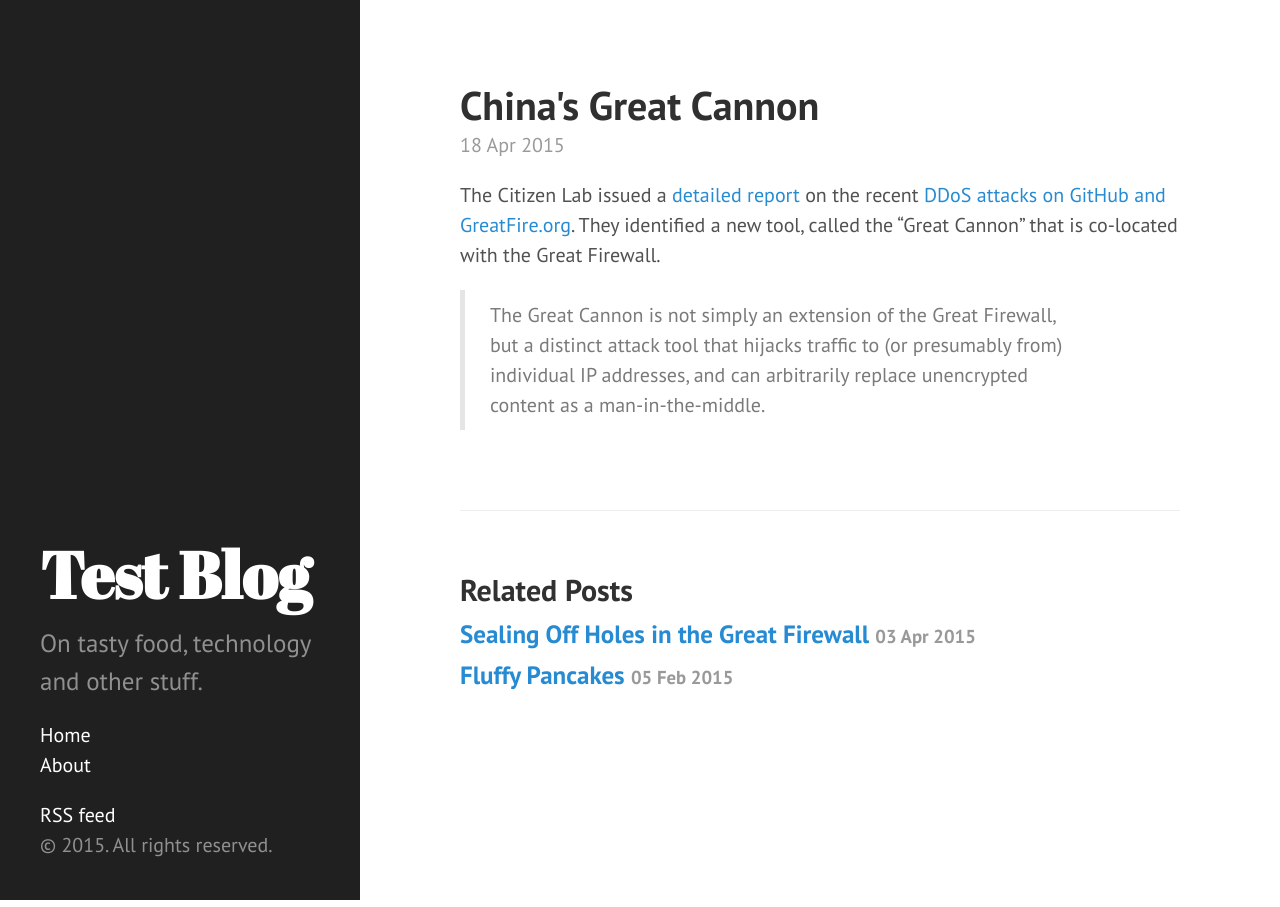
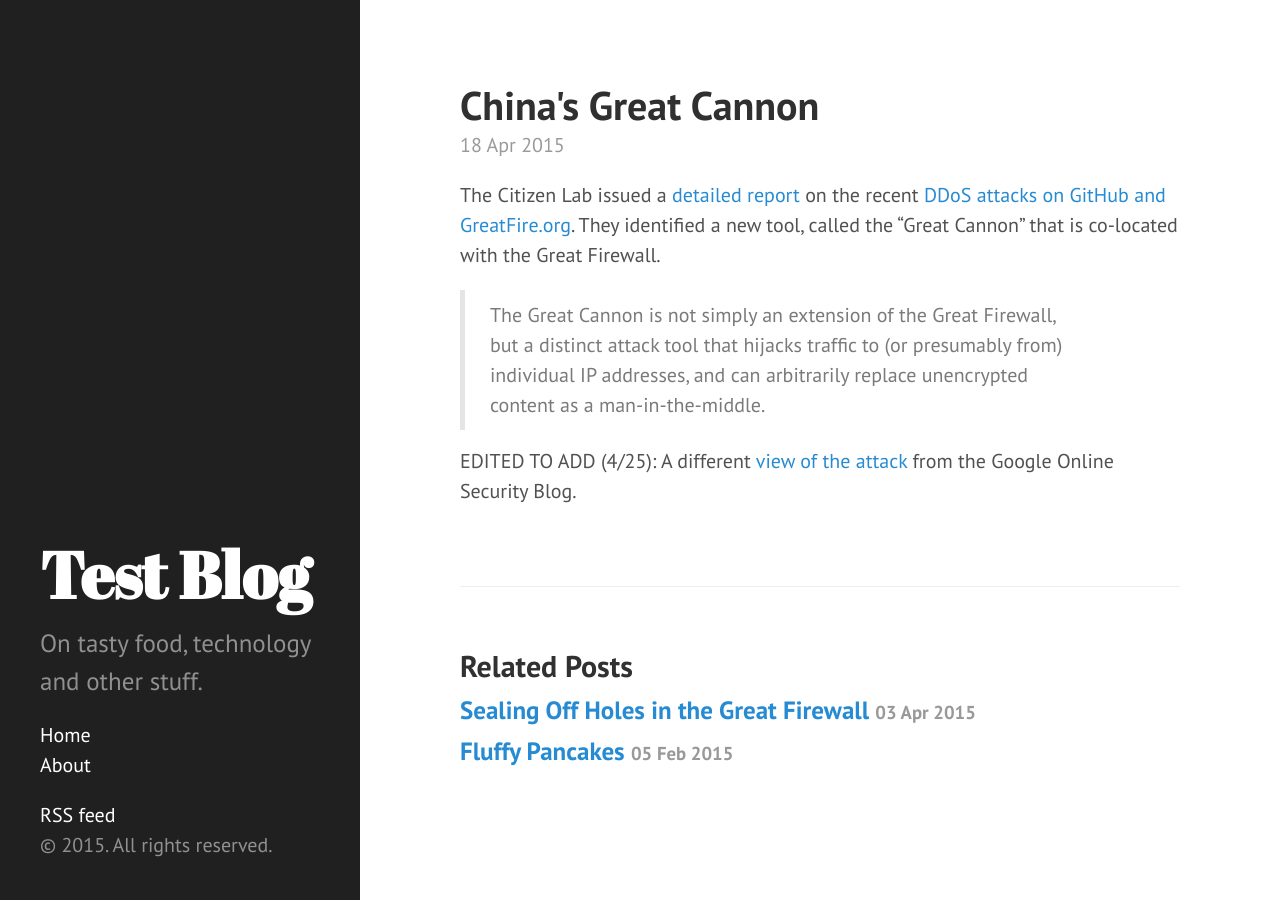
Before and after one commit to arminha/blog-test, a Jekyll site: the page built from _posts/2015-04-18-chinas-great-cannon.md, in a window 1280 px wide. Built offline with Jekyll 4.4.1, drawn with Linux system fonts in a browser that asks for light colours.

Commit message:
Add link to Google Online Security Blog

```diff
--- a/_posts/2015-04-18-chinas-great-cannon.md
+++ b/_posts/2015-04-18-chinas-great-cannon.md
@@ -8,3 +8,5 @@ The Citizen Lab issued a [detailed report](https://citizenlab.org/2015/04/chinas
 They identified a new tool, called the "Great Cannon" that is co-located with the Great Firewall.
 
 >The Great Cannon is not simply an extension of the Great Firewall, but a distinct attack tool that hijacks traffic to (or presumably from) individual IP addresses, and can arbitrarily replace unencrypted content as a man-in-the-middle.
+
+EDITED TO ADD (4/25): A different [view of the attack](http://googleonlinesecurity.blogspot.com/2015/04/a-javascript-based-ddos-attack-as-seen.html) from the Google Online Security Blog.
```
